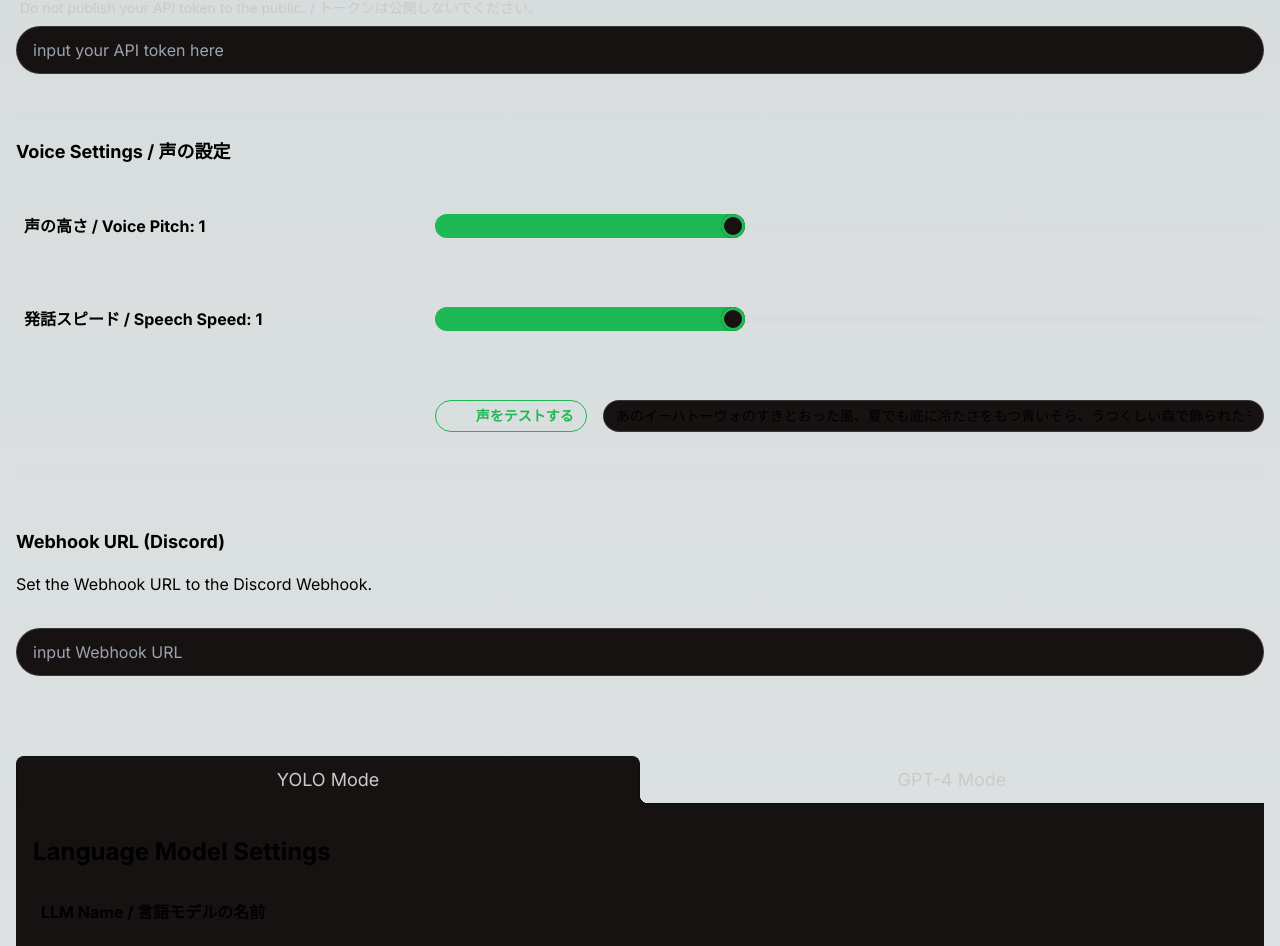
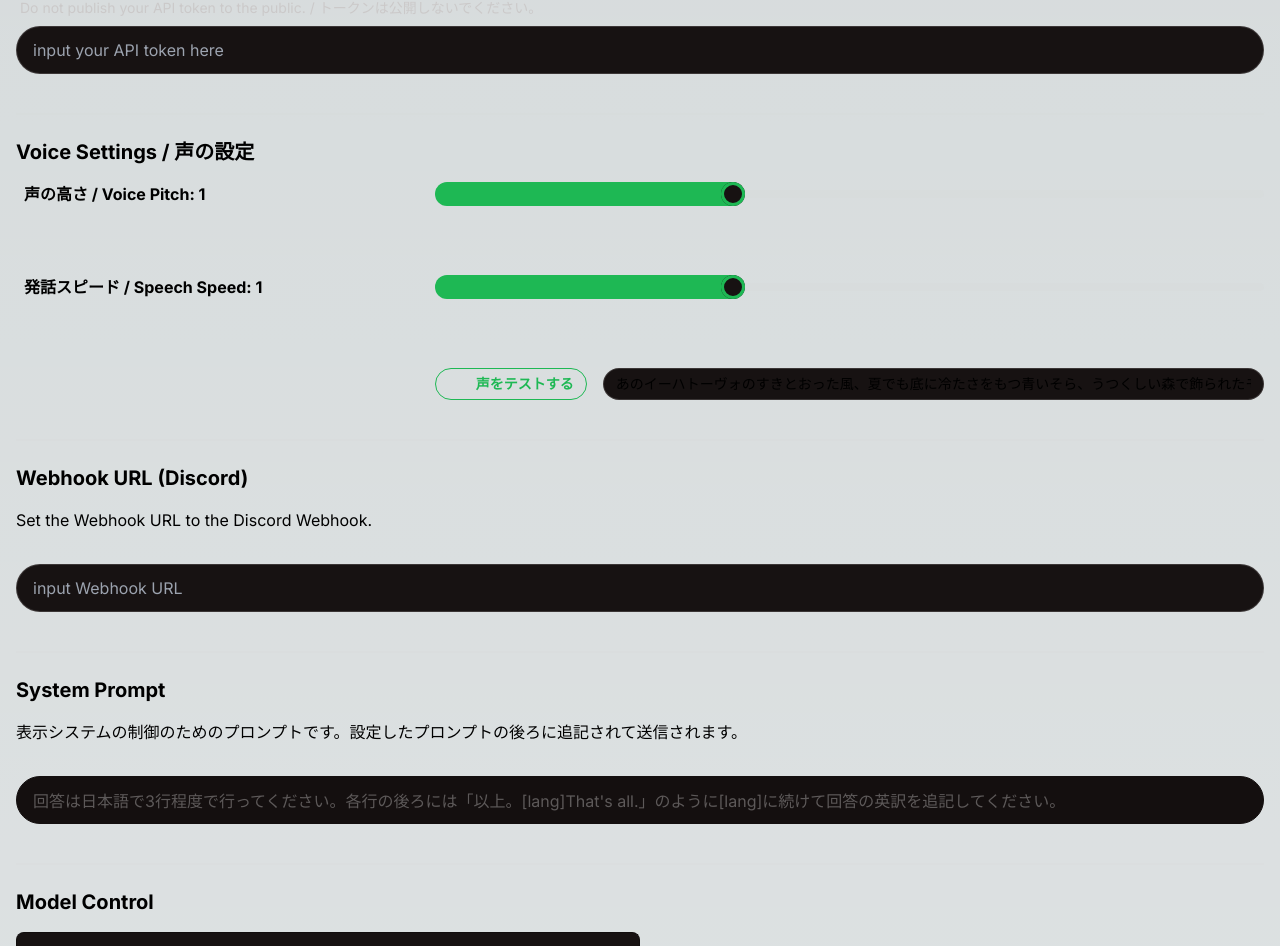
Before and after one commit to atsukoba/hngt-agop-app, a Next.js app: page /settings in a window 1280 px wide. Shown: the part 318-1264 px from the top of the page. Built offline with nearby package versions, Linux system fonts and the light colour scheme.

Commit message:
add system prompt and ja/en display

```diff
--- a/src/app/components/AppFooter.tsx
+++ b/src/app/components/AppFooter.tsx
@@ -17,11 +17,12 @@ import {
   isAutoDescribeOnAtom,
   isCameraOn,
   llmResponseAtom,
+  llmSystemPromptAtom,
   loadingMessageAtom,
 } from "@/utils/states";
 import { useAtom, useAtomValue, useSetAtom } from "jotai/react";
 import { useRouter } from "next/navigation";
-import { useEffect, useState } from "react";
+import { useEffect } from "react";
 
 export default function AppFooter({
   gpt4mode = false,
@@ -41,8 +42,8 @@ export default function AppFooter({
   const [isAutoDescribeOn, setIsAutoDescribeOn] = useAtom(isAutoDescribeOnAtom);
   const currentIntervalTIme = useAtomValue(currentIntervalTImeAtom);
   const descIntervalTime = useAtomValue(describeIntervalSecAtom);
-  const [descriptionState, setDescriptionState] = useState<string>("");
   const descPrompt = useAtomValue(descibeModeBasePromptAtom);
+  const systemPrompt = useAtomValue(llmSystemPromptAtom);
   const webhook = useAtomValue(discordWebhookUrlAtom);
 
   const setLlmsResponse = useSetAtom(llmResponseAtom);
@@ -53,11 +54,16 @@ export default function AppFooter({
      */
     if (image) {
       setLoadingMessage(LoadingMessages.GENERATING);
-      updateDescribeResponse(image, descPrompt, token, setLlmsResponse)
+      updateDescribeResponse(
+        image,
+        descPrompt + systemPrompt,
+        token,
+        setLlmsResponse
+      )
         .then((content: string) =>
           postDIscordWebhook(
             webhook,
-            "Prompt: " + descPrompt + "\rResponse: " + content,
+            "Prompt: " + descPrompt + systemPrompt + "\r\rResponse: " + content,
             image
           )
         )
--- a/src/app/components/LMDisplay.tsx
+++ b/src/app/components/LMDisplay.tsx
@@ -37,29 +37,50 @@ const speakStop = () => {
  *
  * @description This component is responsible for displaying each line of the response text.
  */
-const LmResponseWrap = ({ response }: { response: string }) => {
-  const [currentResponse, setCurrentResponse] = useState("");
+const LmResponseWrap = ({
+  responseJa,
+  responseEn,
+}: {
+  responseJa: string;
+  responseEn?: string;
+}) => {
+  const [currentResponseJa, setCurrentResponseJa] = useState("");
+  const [currentResponseEn, setCurrentResponseEn] = useState("");
   useEffect(() => {
-    let cnt = 0;
-    if (!response) return;
+    let cnt = 1;
+    if (!responseJa) return;
     const runner = setInterval(() => {
-      const current = response.slice(0, cnt);
-      setCurrentResponse(current);
-      current === response && clearInterval(runner);
+      const longerLim =
+        Math.max(responseJa.length, responseEn?.length || 0) - 1;
+      const currentJa = responseJa.slice(0, cnt);
+      const currentEn = responseEn?.slice(0, cnt);
+      setCurrentResponseJa(currentJa);
+      responseEn && setCurrentResponseEn(responseEn.slice(0, cnt));
+      cnt === longerLim && clearInterval(runner);
       cnt++;
-    }, 30);
-  }, [response]);
+    }, 15);
+  }, [responseJa, responseEn]);
 
   return (
-    <div className="pb-16">
+    <div className="grid grid-rows-2 gap-8 min-h-full">
       <p
-        className="text-5xl font-serif animate-in fade-in-100 opacity-75"
+        className="row-span-1 text-5xl font-serif animate-in fade-in-100 opacity-75"
         style={{
           whiteSpace: "pre-wrap",
         }}
       >
-        {currentResponse}
+        {currentResponseJa}
       </p>
+      {currentResponseEn && (
+        <p
+          className="row-span-1 text-5xl font-serif animate-in fade-in-100 opacity-75"
+          style={{
+            whiteSpace: "pre-wrap",
+          }}
+        >
+          {currentResponseEn}
+        </p>
+      )}
     </div>
   );
 };
@@ -87,8 +108,17 @@ export default function LMDisplay({
   }, [llmResponse]);
 
   useEffect(() => {
+    const res = internalResposes[currentReadingIdx];
+    if (!res) return;
+    let text: string;
+    if (res.indexOf("[lang]") !== -1) {
+      text = res.split("[lang]")[0];
+    } else {
+      text = res;
+    }
+    if (text === "" || text === undefined) return;
     readAloud(
-      internalResposes[currentReadingIdx],
+      text,
       voicePitch,
       voiceSpeed,
       (e) => {
@@ -109,7 +139,14 @@ export default function LMDisplay({
         width: `calc(100% - ${rightMargin}px)`,
       }}
     >
-      <LmResponseWrap response={internalResposes[currentReadingIdx]} />
+      <LmResponseWrap
+        responseJa={
+          internalResposes[currentReadingIdx]?.split("[lang]")[0] || ""
+        }
+        responseEn={
+          internalResposes[currentReadingIdx]?.split("[lang]")[1] || ""
+        }
+      />
     </section>
   );
 }
--- a/src/app/settings/page.tsx
+++ b/src/app/settings/page.tsx
@@ -10,6 +10,7 @@ import {
   iouThreshold,
   isCameraOn,
   labelsJaLabelMapAtom,
+  llmSystemPromptAtom,
   modelNameAtom,
   scoreThreshold,
   topK,
@@ -402,6 +403,8 @@ export default function SettingPage() {
   const [voicePitch, setvoicePitch] = useAtom(voicePitchAtom);
   const [voiceSpeed, setvoiceSpeed] = useAtom(voiceSpeedAtom);
 
+  const [systemPrompt, setSystemPrompt] = useAtom(llmSystemPromptAtom);
+
   useEffect(() => {
     const mode = searchParams.get("mode");
     switch (mode) {
@@ -439,9 +442,9 @@ export default function SettingPage() {
 
       <div className="divider"></div>
 
-      <div className="mb-8">
+      <div className="setting__Content mb-8">
         <div className="mb-8">
-          <h3 className="font-bold text-lg mb-4">OpenAI API</h3>
+          <h3 className="font-bold text-xl mb-4">OpenAI API</h3>
           <p className="mb-8">
             Set the OpenAI API token to use the LLM. / OpenAI APIのsecret
             keyを取得してください。 &nbsp;
@@ -483,11 +486,7 @@ export default function SettingPage() {
 
         <div className="divider"></div>
 
-        <div className="mb-8 grid md:grid-cols-3 gap-2">
-          <h3 className="font-bold text-lg mb-4 col-span-1">
-            Voice Settings / 声の設定
-          </h3>
-        </div>
+        <h3 className="font-bold text-xl mb-4">Voice Settings / 声の設定</h3>
         <div className="mb-8 grid md:grid-cols-3 gap-2">
           <h3 className="font-bold text-md mb-8 col-span-1">
             {InfoIcon("自動音声の声の高さの設定です / Voice Pitch")}
@@ -524,9 +523,11 @@ export default function SettingPage() {
             <SpeechTest />
           </div>
         </div>
+
         <div className="divider"></div>
-        <div className="my-12">
-          <h3 className="font-bold text-lg mb-4">Webhook URL (Discord)</h3>
+
+        <h3 className="font-bold text-xl mb-4">Webhook URL (Discord)</h3>
+        <div className="mb-8">
           <p className="mb-8">Set the Webhook URL to the Discord Webhook.</p>
           <input
             type="url"
@@ -538,6 +539,25 @@ export default function SettingPage() {
         </div>
 
         <div className="divider"></div>
+
+        <h3 className="font-bold text-xl mb-4">System Prompt</h3>
+        <div className="mb-8">
+          <p className="mb-8">
+            表示システムの制御のためのプロンプトです。設定したプロンプトの後ろに追記されて送信されます。
+          </p>
+          <input
+            type="url"
+            placeholder="input Webhook URL"
+            className="input input-bordered w-full"
+            value={systemPrompt}
+            onChange={(e) => setSystemPrompt(e.target.value)}
+            disabled
+          />
+        </div>
+
+        <div className="divider"></div>
+
+        <h3 className="font-bold text-xl mb-4">Model Control</h3>
 
         <div
           role="tablist"
--- a/src/utils/states.ts
+++ b/src/utils/states.ts
@@ -57,6 +57,13 @@ export const currentCamerasAtom = atom<MediaDeviceInfo[]>([]);
 // dialog state
 export const isPromptDialogOpenAtom = atom<boolean>(false);
 export const promptDialogMessageAtom = atom<string>("");
+
+// LLM
+export const llmSystemPromptAtom = atomWithStorage<string>(
+  "agop_llmSystemPrompt",
+  "回答は日本語で3行程度で行ってください。各行の後ろには「以上。[lang]That's all.」のように[lang]に続けて回答の英訳を追記してください。"
+);
+
 export const llmResponseAtom = atom<string>("");
 export const llmResponseHistoryAtom = atomWithStorage<string[]>(
   "agop_llmResponseHistoryAtom",
```
